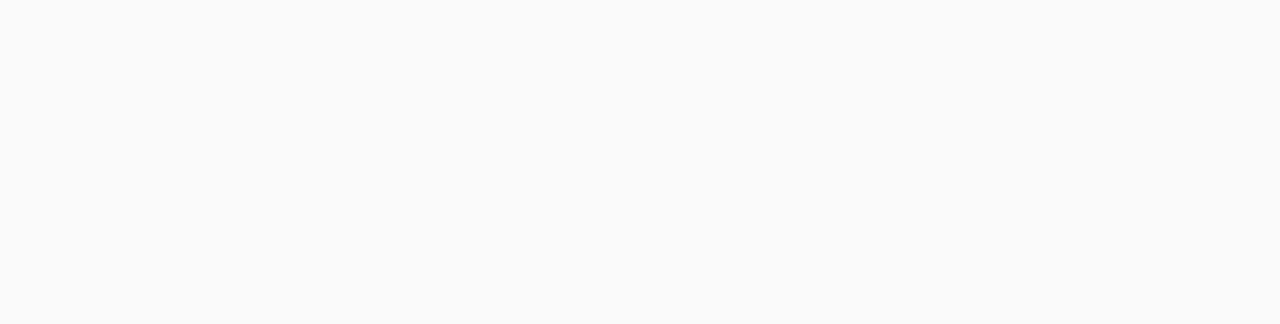
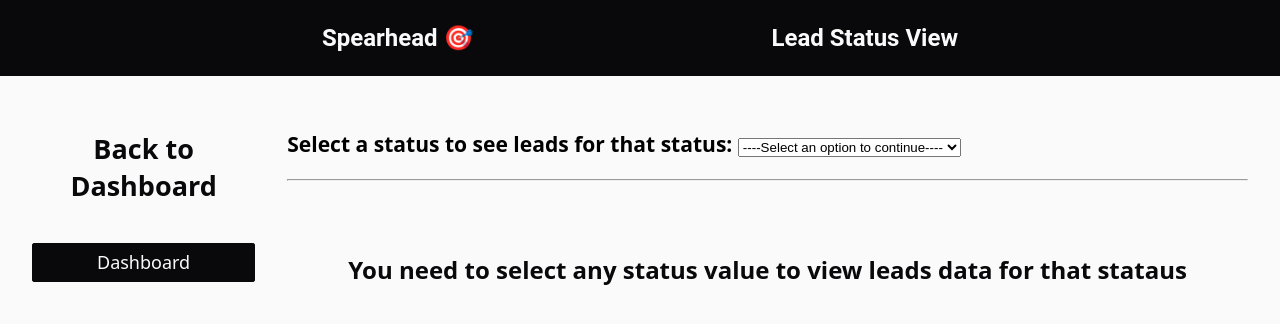
Before and after one commit to Karan-Bharti1/Spearhead, a React (Vite) app: page /statusview in a window 1280 px wide. Shown: the top 324 px of the page. Built offline with nearby package versions, Linux system fonts and the light colour scheme.

Commit message:
feat:added url based filtering on select of status and updated view with leads data

```diff
--- a/src/App.css
+++ b/src/App.css
@@ -261,6 +261,7 @@
 .btn-primary{
   padding: 0.4rem;
   flex-grow: 1;
+  margin-left:  2rem;
 }
 .status-container{
   display: flex;
--- a/src/App.jsx
+++ b/src/App.jsx
@@ -17,9 +17,9 @@
     <h2 className='sidebar-text'>Sidebar</h2>
 <Link className='btn-primary' to={"/leadlist"}>Leads</Link>
 <Link className='btn-primary' to={"/salesagents"}>Agents</Link>
-<Link className='btn-primary'>Status</Link>
+<Link className='btn-primary' to={"/statusview"}>Status</Link>
 <Link className='btn-primary'>Reports</Link>
-<Link className='btn-primary'>Agent'sView</Link>
+<Link className='btn-primary' to={'/salesagentview'}>Agent'sView</Link>
   </div>
   <div className='content'>
     <LeadView/>
--- a/src/features/leads/leadSlice.js
+++ b/src/features/leads/leadSlice.js
@@ -4,6 +4,12 @@
 export const fetchLeads=createAsyncThunk("fetchLeads/Leads",async()=>{
     const response=await axios.get(leadURL)
     return response.data
+})
+export const fetchQueryStringBasedLeadsData=createAsyncThunk("fetchQueryStringBasedLeads/Leads",async({key,value})=>{
+    const response=await axios.get(`${leadURL}?${key}=${value}`)
+
+    return response.data
+
 })
 export const addLead=createAsyncThunk("addLeads/leads",async(data)=>{
     const response=await axios.post(leadURL,data,{
@@ -20,7 +26,7 @@
             'Content-Type':'application/json'
         }
     })
-    console.log(response)
+
     return response.data
 })
  export const leadSlice=createSlice({
@@ -70,6 +76,19 @@
     state.status="error"
     state.error=action.payload
 })
+
+builder.addCase(fetchQueryStringBasedLeadsData.pending,state=>{
+    state.status="loading"
+})
+builder.addCase(fetchQueryStringBasedLeadsData.fulfilled,(state,action)=>{
+    state.status="succeeded"
+    console.log(action.payload)
+    state.leads=action.payload
+})
+builder.addCase(fetchQueryStringBasedLeadsData.rejected,(state,action)=>{
+    state.status="error"
+    state.error=action.payload
+})
     }
 })
 export default leadSlice.reducer
--- a/src/main.jsx
+++ b/src/main.jsx
@@ -12,6 +12,7 @@
 import SalesAgent from './pages/SalesAgentsList.jsx'
 import AddNewAgent from './pages/AddNewAgent.jsx'
 import StatusView from './pages/StatusView.jsx'
+import SalesAgentView from './pages/SalesAgentView.jsx'
 const router=createBrowserRouter([{
 
   path:"/",
@@ -37,6 +38,9 @@
 ,{
   path:'/statusview',
   element:<StatusView/>
+},{
+  path:'/salesagentview',
+  element:<SalesAgentView/>
 }])
 createRoot(document.getElementById('root')).render(
   <StrictMode>
--- /dev/null
+++ b/src/pages/SalesAgentView.jsx
@@ -0,0 +1,19 @@
+import Header from "../components/Header";
+import { Link } from "react-router-dom";
+const SalesAgentView=()=>{
+    return(<>
+    <Header text={"Sales Agent View"}/>
+    <main className="container">
+    <div className="page-display">
+<div className="sidebar">
+            <h2  className='sidebar-text'>Back to Dashboard</h2>
+        <Link className='btn-primary' to="/">Dashboard</Link>
+        </div>
+
+        <div className="content">
+            </div>
+            </div>
+    </main>
+    </>)
+}
+export default SalesAgentView;
--- a/src/pages/StatusView.jsx
+++ b/src/pages/StatusView.jsx
@@ -1,5 +1,71 @@
+import { useEffect, useState } from "react";
+import Header from "../components/Header";
+import { Link } from "react-router-dom";
+import { useDispatch, useSelector } from "react-redux";
+import { fetchQueryStringBasedLeadsData } from "../features/leads/leadSlice";
 const StatusView=()=>{
+    const dispatch=useDispatch()
+    const leads=useSelector(state=>state.leads)
+    const [data,setData]=useState([])
+    const [currentStatus,setCurrentStatus]=useState("")
+
+    const handleChange = (e) => {
+        const status = e.target.value;
+        setCurrentStatus(status);
+
+        if (status) {
+            dispatch(fetchQueryStringBasedLeadsData({
+                key: "status",
+                value: status
+            }));
+        }
+    };
+   useEffect(()=>{
+    setData(leads.leads)
+   },[leads])
+
     return(<>
+    <Header text={"Lead Status View"}/>
+    <main className="container">
+    <div className="page-display">
+<div className="sidebar">
+            <h2  className='sidebar-text'>Back to Dashboard</h2>
+        <Link className='btn-primary' to="/">Dashboard</Link>
+        </div>
+
+        <div className="content">
+            <div>
+            <h3>Select a status to see leads for that status:{" "}
+
+
+            <select onChange={handleChange}>
+                <option value="">----Select an option to continue----</option>
+                <option value="New">New</option>
+<option value="Contacted">Contacted</option>
+<option value="Qualified">Qualified</option>
+<option value="Proposal Sent">Proposal Sent</option>
+<option value="Closed">Closed</option>
+            </select>
+            </h3>
+            <hr/>
+            <h3 className="sec-heading">{currentStatus}</h3>
+            {leads.status==="loading" && <h2 className="load">Loading...</h2>}
+            {leads.status!=="loading"&& currentStatus && data.length > 0 && (
+                                    <ul>
+                                        {data.map(lead => (
+                                            <li key={lead._id } className="leadList">
+                                                {lead.name}
+                                            </li>
+                                        ))}
+                                    </ul>
+                                ) }
+                                {leads.status!=="loading"&& currentStatus &&  data.length == 0 && <p className="sec-heading">No Leads Found</p>}
+                                <br></br>
+                             {   !currentStatus && <p className="sec-heading">You need to select any status value to view leads data for that stataus</p>}
+            </div>
+            </div>
+            </div>
+    </main>
     </>)
 }
 export default StatusView;
```
Also changed, not shown: src/features/salesAgents/SalesSlice.js (+0 -8 lines).
